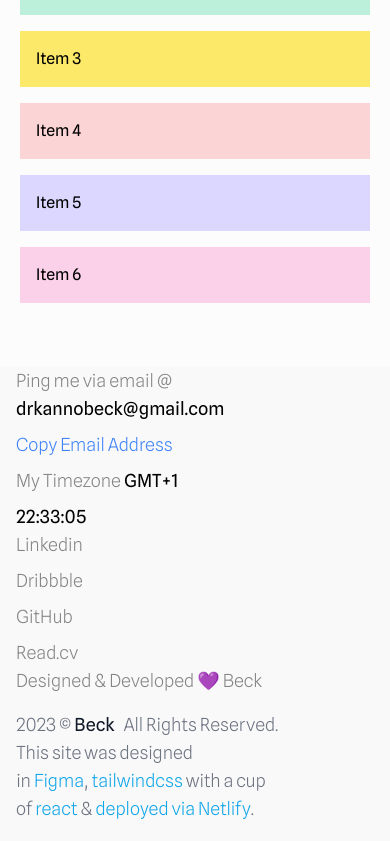
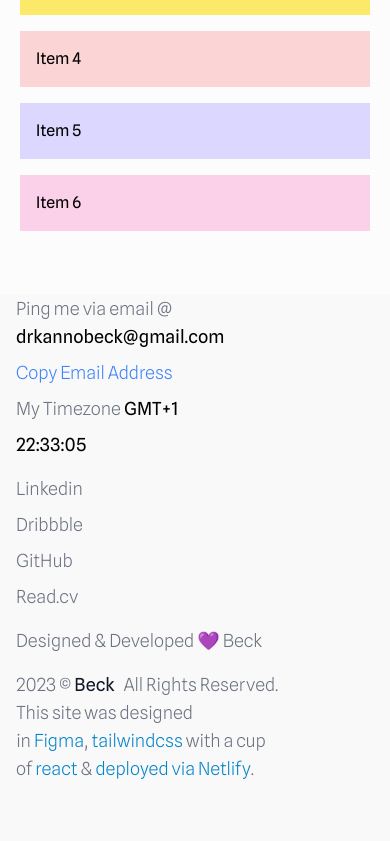
Before and after one commit to altBeck/khoronos, a React (Vite) app: page / in a window 390 px wide. Shown: the part 1156-1997 px from the top of the page. Built offline with nearby package versions, Linux system fonts and the light colour scheme.

Commit message:
update-mobile-footer-polish

```diff
--- a/index.html
+++ b/index.html
@@ -70,6 +70,8 @@
         ]
       }
     </script>
+
+
   </head>
   <body>
     <div id="root"></div>
--- a/src/App.jsx
+++ b/src/App.jsx
@@ -19,10 +19,10 @@ function App() {
           <Route exact path='/wayaa' element={<Wayaa />} />
         </Routes>
 
+
        <Footer />
 
       </Router>
-
     </>
   )
 }
--- a/src/components/footer/Footer.jsx
+++ b/src/components/footer/Footer.jsx
@@ -4,32 +4,32 @@ import CurrentTime from "../currentTime/CurrentTime";
 const Footer = () => {
   return (
     <div className="absolute w-full bottom-auto bg-[#f9f9f9] left-0 mt-16 font-light">
-      <div className="max-w-7xl  px-4 mx-auto xl:py-8 mb-20 text-[#848484]">
+      <div className="max-w-7xl  px-4 mx-auto xl:py-8 mb-20 text-gray-500">
         <div className="flex flex-col-reverse md:flex-row justify-between">
 
-          <div className="text-lg">
+          <div className="text-lg pt-4 sm:pt-0">
             <p></p>
             <p>Designed & Developed 💜 Beck</p>
 
             <p id="credit" className="md:w-72 pt-4 text-gray-500 dark:text-gray-900 pb-10">2023 © <span className="text-gray-900 font-normal"> Beck</span>&nbsp;&nbsp; All Rights Reserved. <br />
 
             This site was designed in&nbsp;
-              <a href="https://www.figma.com/" className="text-sky-500" target="_blank" rel="noreferrer">Figma</a>,&nbsp;
+              <a href="https://www.figma.com/" className="text-sky-600" target="_blank" rel="noreferrer">Figma</a>,&nbsp;
 
-              <a href="https://tailwindcss.com/" className="text-sky-500" target="_blank" rel="noreferrer">tailwindcss&nbsp;</a>
+              <a href="https://tailwindcss.com/" className="text-sky-600" target="_blank" rel="noreferrer">tailwindcss&nbsp;</a>
 
                 with a cup of&nbsp;
 
-              <a href="https://react.dev/" className="text-sky-500" target="_blank" rel="noreferrer">react&nbsp;</a>
+              <a href="https://react.dev/" className="text-sky-600" target="_blank" rel="noreferrer">react&nbsp;</a>
 
                 &amp;&nbsp;
 
-              <a href="https://www.netlify.com/" className="text-sky-500" target="_blank" rel="noreferrer">deployed via Netlify</a>.
+              <a href="https://www.netlify.com/" className="text-sky-600" target="_blank" rel="noreferrer">deployed via Netlify</a>.
             </p>
           </div>
 
           <div className="flex flex-col-reverse md:flex-row md:space-x-24 font-base">
-            <div>
+            <div className="pt-4 sm:pt-0">
               <ul className="text-lg space-y-2">
                 <li className="hover:text-gray-900">
                   <a href="https://linkedin.com/in/kanno-beck">Linkedin</a>
--- a/src/components/navbar/NavBar.jsx
+++ b/src/components/navbar/NavBar.jsx
@@ -3,26 +3,26 @@ const NavBar = () => {
     <nav className="my-4 xl:my-8 fixed bottom-0 z-50  -translate-x-1/2 px-6 py-3 border-[0.5px] border-[#E1E0E5] rounded-[99px] shado left-1/2 bg-[#fcfcfc]">
       <ul className="flex space-x-4 items-center justify-center">
         <li>
-          <button className="block">
+          <button type="button" role="link" className="block">
             <a href="/">
               <div className="w-4 h-4 rounded-full bg-blue-gradient"/>
             </a>
           </button>
         </li>
         <li>
-          <button>
+          <button type="button">
             <a href="/work">
               Work
             </a>
           </button>
         </li>
         <li>
-          <button>
+          <button type="button">
             <a href="/me">About</a>
           </button>
         </li>
         <li>
-          <button>
+          <button type="button">
             <a href="mailto:drkannobeck@gmail.com">Contact</a>
           </button>
         </li>
--- a/src/pages/home/Home.jsx
+++ b/src/pages/home/Home.jsx
@@ -2,14 +2,14 @@ import { Header, Projects } from '../../components';
 
 const Home = () => {
   return (
-    <div className="App">
+    <div className="App ">
       <div className="xl:pb-14">
         <Header />
       </div>
 
-      <h1 className="sm:text-6xl md:text-[100px] uppercase text-center py-40 sm:py-0 xl:py-4 2xl:py-16">
+      <h1 className="text-5xl sm:text-6xl md:text-[100px] uppercase text-center pt-36 pb-8 sm:py-0 sm:pb-24 sm:pt-48  xl:py-4 2xl:py-16">
         selected
-        <br className="sm:block hidden" />
+        <br />
          work
       </h1>
 
```
